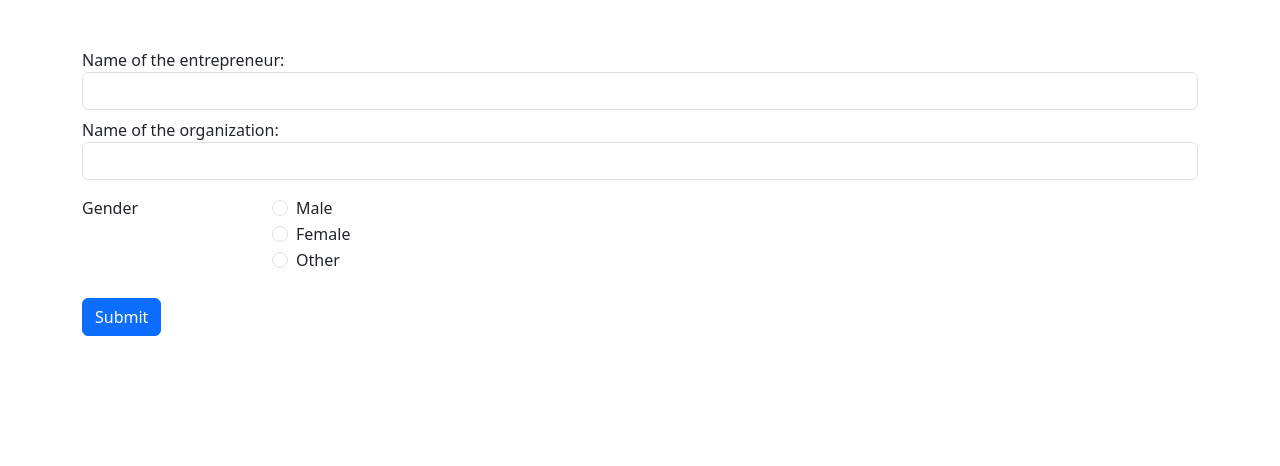
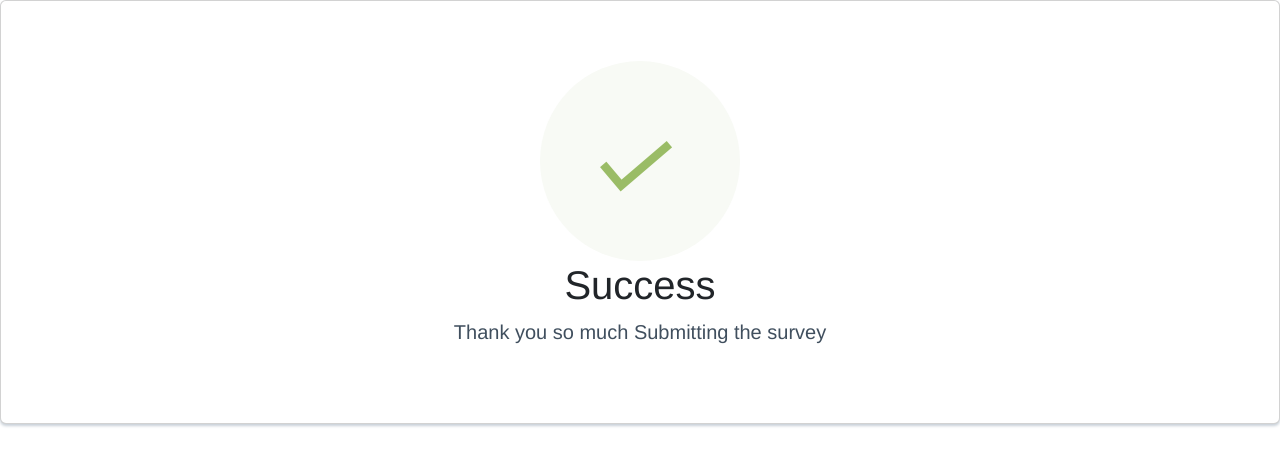
Before and after one commit to kapilpagani/notes-app, a React (Create React App) app: page /success in a window 1280 px wide. Shown: the top 466 px of the page. Built offline with nearby package versions, Linux system fonts and the light colour scheme.

Commit message:
Updated app

```diff
--- a/package.json
+++ b/package.json
@@ -13,6 +13,7 @@
     "react": "^18.2.0",
     "react-dom": "^18.2.0",
     "react-icons": "^4.7.1",
+    "react-router-dom": "^6.16.0",
     "react-scripts": "5.0.1",
     "uuid": "^9.0.0",
     "web-vitals": "^2.1.4"
--- a/src/App2.jsx
+++ b/src/App2.jsx
@@ -1,6 +1,8 @@
 import React, { useState } from 'react'
+import { useNavigate } from 'react-router-dom';
 
 export default function App2() {
+  let navigate = useNavigate();
 
     const [answers, setAnswers] = useState({
         question1: '',
@@ -17,7 +19,8 @@ export default function App2() {
 
     const onSubmitForm = (event) => {
       event.preventDefault();
-        console.log(answers)
+        console.log(answers);
+        navigate('success')
     }
 
     return (
--- /dev/null
+++ b/src/SuccessForm.jsx
@@ -0,0 +1,15 @@
+import React from 'react'
+
+function SuccessForm() {
+  return (
+    <div className="card">
+    <div style={{borderRadius: '200px', height: '200px', width: '200px', background: '#F8FAF5', margin: '0 auto'}}>
+      <i className="checkmark">✓</i>
+    </div>
+      <h1>Success</h1>
+      <p>Thank you so much Submitting the survey<br/></p>
+    </div>
+  )
+}
+
+export default SuccessForm
--- a/src/index.css
+++ b/src/index.css
@@ -71,3 +71,35 @@ textarea:focus {
 .delete-icon {
   cursor: pointer;
 }
+
+
+  h1 {
+    color: #88B04B;
+    font-family: "Nunito Sans", "Helvetica Neue", sans-serif;
+    font-weight: 900;
+    font-size: 40px;
+    margin-bottom: 10px;
+  }
+  p {
+    color: #404F5E;
+    font-family: "Nunito Sans", "Helvetica Neue", sans-serif;
+    font-size:20px;
+    margin: 0;
+  }
+i {
+  color: #9ABC66;
+  font-size: 100px;
+  line-height: 200px;
+  margin-left:-15px;
+}
+.card {
+  text-align: center;
+  padding: 40px 0;
+  background: #EBF0F5;
+  background: white;
+  padding: 60px;
+  border-radius: 4px;
+  box-shadow: 0 2px 3px #C8D0D8;
+  display: inline-block;
+  margin: 0 auto;
+}
--- a/src/index.js
+++ b/src/index.js
@@ -3,10 +3,26 @@ import ReactDOM from "react-dom/client";
 import "./index.css";
 import App2 from "./App2";
 import 'bootstrap/dist/css/bootstrap.css';
+import {
+  createBrowserRouter,
+  RouterProvider,
+} from "react-router-dom";
+import SuccessForm from "./SuccessForm";
 
 const root = ReactDOM.createRoot(document.getElementById("root"));
+
+const router = createBrowserRouter([
+  {
+    path: "/",
+    element: <App2 />,
+  },
+  {
+    path: "/success",
+    element: <SuccessForm />,
+  },
+]);
 root.render(
   <React.StrictMode>
-    <App2 />
+    <RouterProvider router={router} />
   </React.StrictMode>
 );
```
Also changed, not shown: 1 other file (tests, documents, lock files or other folders).
